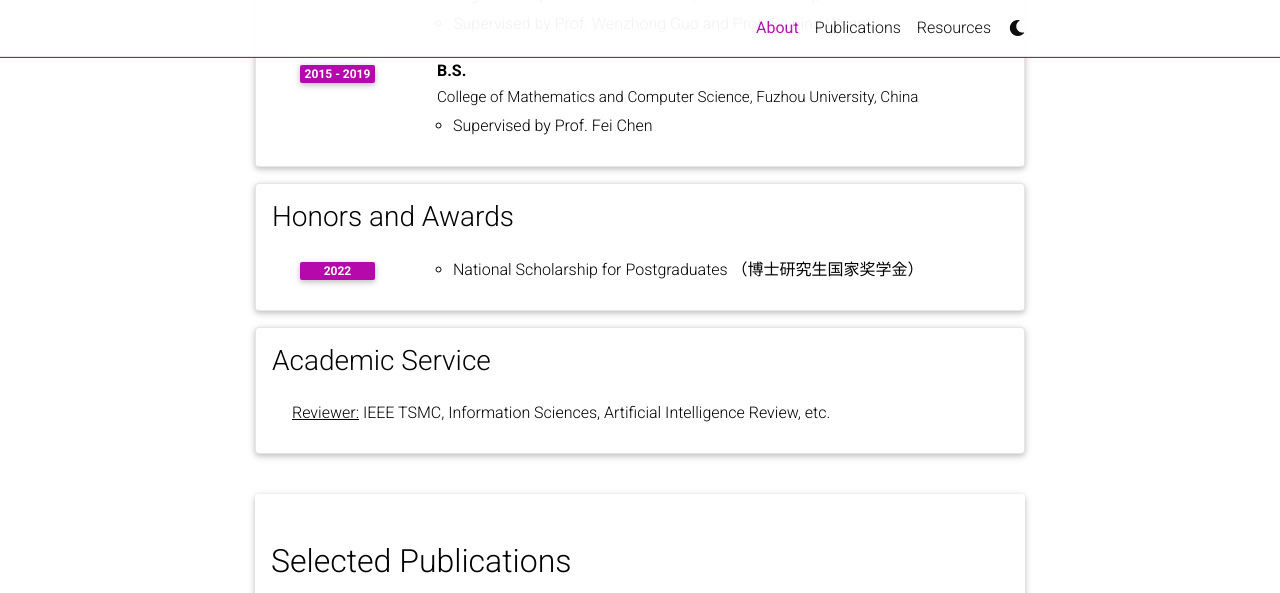
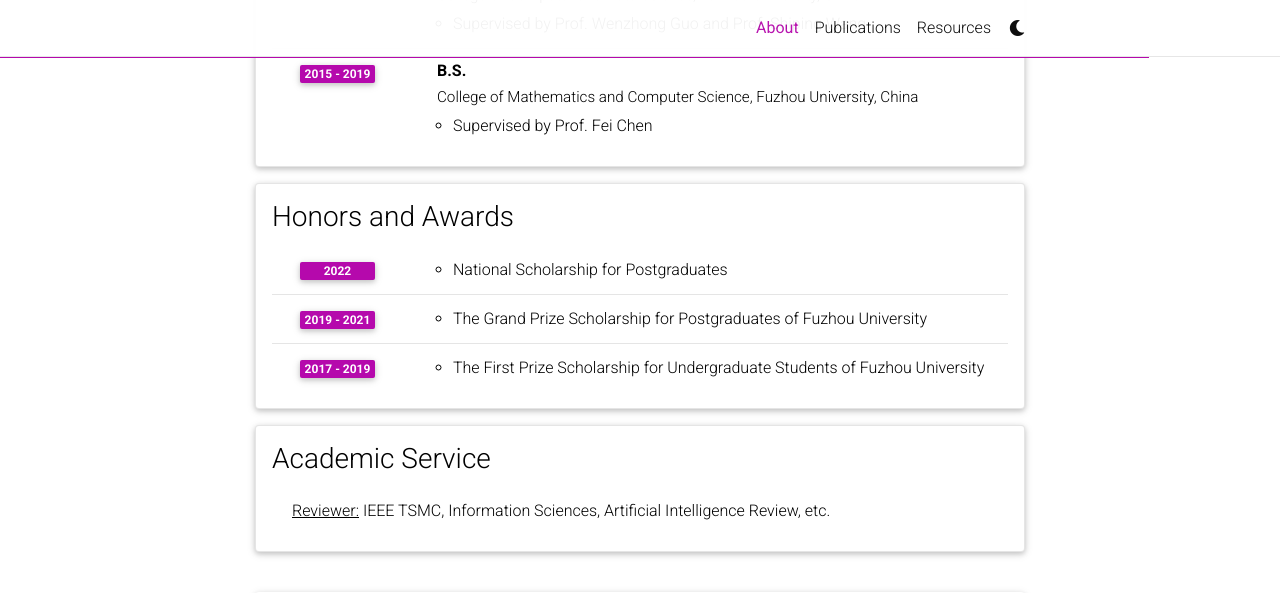
Before and after one commit to huangsuj/huangsuj.github.io, a Jekyll site: the page built from _pages/about.md, in a window 1280 px wide and 900 px high, scrolled down 834 px, cut to the strip 0-593 px from the top of the window. Built offline with Jekyll 4.4.1, drawn with Linux system fonts in a browser that asks for light colours; full-size pictures stand in for the smaller copies a plugin makes; comment, search, counter and statistics services are not loaded; a style sheet for code colours, icons or effects is not loaded.

Commit message:
Update cvAbout.yml

```diff
--- a/_data/cvAbout.yml
+++ b/_data/cvAbout.yml
@@ -30,7 +30,13 @@
   contents:
     - year: 2022
       items:
-        - National Scholarship for Postgraduates （博士研究生国家奖学金）
+        - National Scholarship for Postgraduates
+    - year: 2019 - 2021
+      items:
+        - The Grand Prize Scholarship for Postgraduates of Fuzhou University
+    - year: 2017 - 2019
+      items:
+        - The First Prize Scholarship for Undergraduate Students of Fuzhou University
 
 - title: Academic Service
   type: list
```
